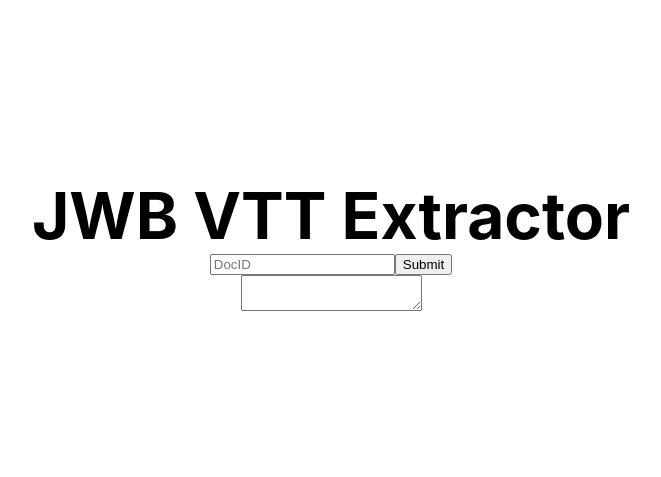
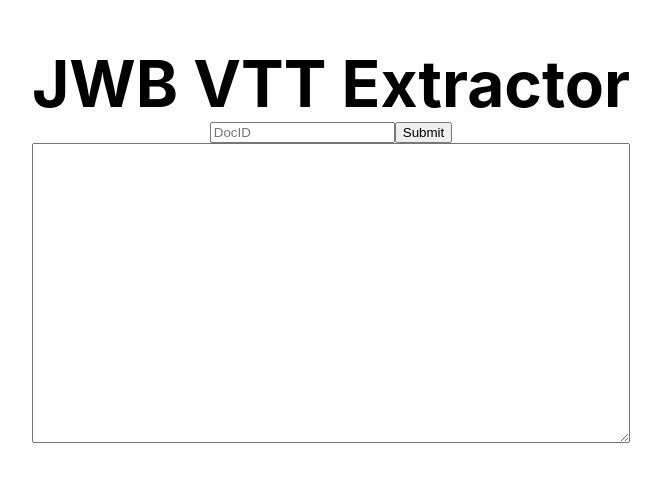
Before and after one commit to camray/jwb_vtt, a Next.js app: page / in a window 1280 px wide. Shown: the part 153-630 px from the top of the page, without its empty margins (309-970 px from the left). Built offline with nearby package versions, Linux system fonts and the light colour scheme.

Commit message:
Styling fix

```diff
--- a/pages/index.tsx
+++ b/pages/index.tsx
@@ -13,6 +13,7 @@ const Home: NextPage = () => {
       setError('No DocId specified')
       return;
     }
+
     let response: Response;
     let json: any;
 
@@ -71,8 +72,8 @@ const Home: NextPage = () => {
         <div>
           {error}
         </div>
-        <div>
-          <textarea value={extractedText} readOnly />
+        <div className={styles['text-area-container']}>
+          <textarea className={styles['text-area']} value={extractedText} readOnly />
         </div>
       </main>
     </div>
--- a/styles/Home.module.css
+++ b/styles/Home.module.css
@@ -119,3 +119,12 @@
     flex-direction: column;
   }
 }
+
+.text-area {
+  width: 100%;
+  height: 300px;
+}
+
+.text-area-container {
+  width: 100%;
+}
```
